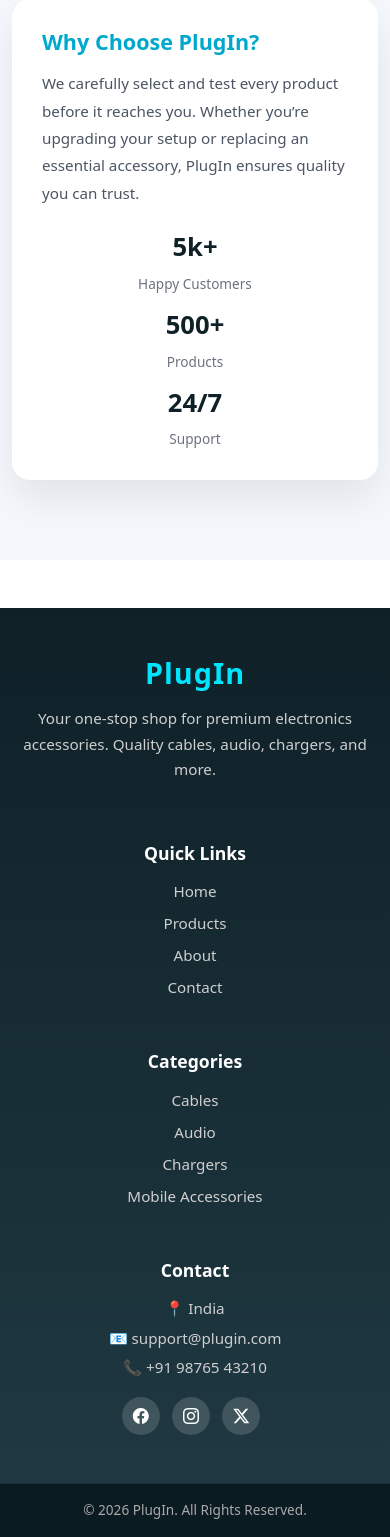
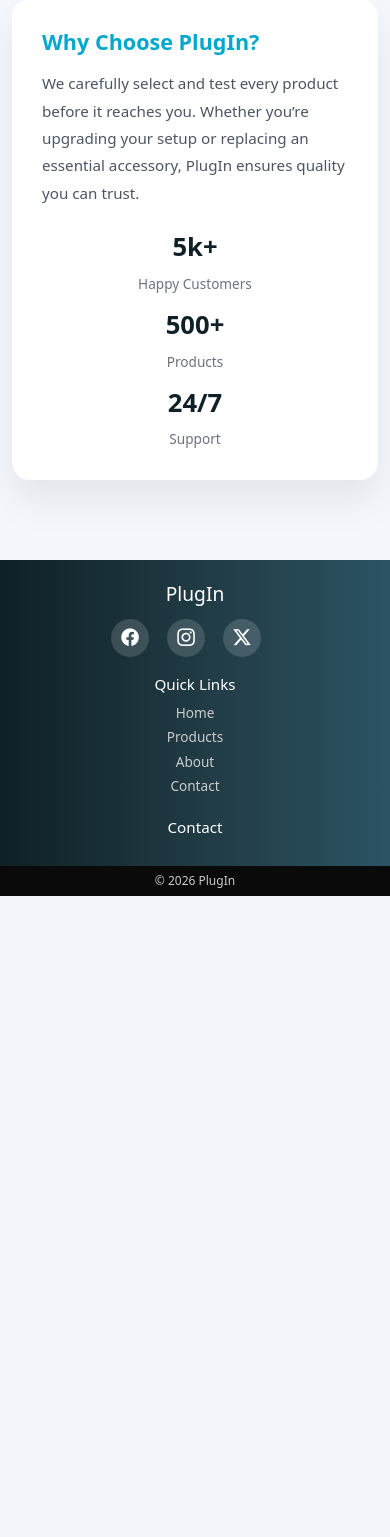
Before and after one commit to guna0223/Electronics_Accessories, a Django app: page /about/ in a window 390 px wide. Shown: the part 738-2275 px from the top of the page. After the commit the page ends 1634 px from the top, so only its background shows below. Run offline with Django 5.2, Linux system fonts and the light colour scheme.

Commit message:
update footer file all code

```diff
--- a/static/css/style.css
+++ b/static/css/style.css
@@ -1141,34 +1141,52 @@ body {
 
 /* END */
 /* footer */
-footer {
-    background: linear-gradient(180deg, #0f2027, #203a43);
-    color: #dcdcdc;
-    margin-top: 60px;
+
+/* ===============================
+   COMPACT FOOTER
+================================ */
+.site-footer {
+    background: linear-gradient(90deg, #0f2027, #203a43, #2c5364);
+    color: #ccc;
+    font-size: 0.9rem;
+}
+
+/* Grid */
+.footer-grid {
+    max-width: 1100px;
+    margin: auto;
+    padding: 30px 20px;
+    /* reduced padding */
+    display: grid;
+    grid-template-columns: repeat(3, 1fr);
+    gap: 25px;
+    /* reduced gap */
+}
+
+/* Columns */
+.footer-col {
+    display: flex;
+    flex-direction: column;
 }
 
 /* Brand */
 .footer-brand {
-    font-size: 1.8rem;
-    font-weight: 700;
-    color: #00e5ff;
-    letter-spacing: 1px;
-    margin-bottom: 15px;
+    color: #fff;
+    font-size: 1.4rem;
+    margin-bottom: 6px;
 }
 
 /* Titles */
 .footer-title {
-    font-size: 1.1rem;
-    font-weight: 600;
-    color: #ffffff;
-    margin-bottom: 15px;
+    color: #fff;
+    font-size: 1rem;
+    margin-bottom: 8px;
 }
 
 /* Text */
 .footer-text {
-    font-size: 0.95rem;
-    color: #cfcfcf;
-    line-height: 1.7;
+    line-height: 1.4;
+    margin-bottom: 4px;
 }
 
 /* Links */
@@ -1179,52 +1197,109 @@ footer {
 }
 
 .footer-links li {
-    margin-bottom: 8px;
+    margin-bottom: 4px;
+    /* tighter spacing */
 }
 
 .footer-links a {
+    color: #ccc;
     text-decoration: none;
-    color: #cfcfcf;
-    font-size: 0.95rem;
-    transition: all 0.3s ease;
 }
 
 .footer-links a:hover {
-    color: #00e5ff;
-    padding-left: 6px;
+    color: #fff;
 }
 
-/* ===============================
-   FOOTER BOTTOM
-================================ */
+/* Social icons */
+.footer-social {
+    margin-top: 8px;
+}
+
+.footer-social a {
+    color: #fff;
+    margin-right: 10px;
+    font-size: 1.1rem;
+}
+
+/* Bottom bar */
 .footer-bottom {
-    background: #0b1b22;
-    color: #a9a9a9;
-    font-size: 0.85rem;
-    border-top: 1px solid rgba(255, 255, 255, 0.08);
+    background: #0a0a0a;
+    text-align: center;
+    padding: 8px;
+    font-size: 0.8rem;
 }
 
 /* ===============================
    RESPONSIVE
 ================================ */
+
+/* ===============================
+   LARGE TABLETS & SMALL LAPTOPS
+================================ */
+@media (max-width: 992px) {
+    .footer-grid {
+        grid-template-columns: repeat(2, 1fr);
+        padding: 25px 16px;
+        gap: 20px;
+    }
+
+    .footer-brand {
+        font-size: 1.3rem;
+    }
+}
+
+/* ===============================
+   TABLETS & LARGE PHONES
+================================ */
 @media (max-width: 768px) {
+    .footer-grid {
+        grid-template-columns: 1fr;
+        text-align: center;
+        padding: 22px 14px;
+        gap: 18px;
+    }
+
+    .footer-social {
+        display: flex;
+        justify-content: center;
+    }
+
+    .footer-links li {
+        margin-bottom: 3px;
+    }
+}
+
+/* ===============================
+   SMALL MOBILE DEVICES
+================================ */
+@media (max-width: 480px) {
     .footer-brand {
-        text-align: center;
+        font-size: 1.2rem;
     }
 
     .footer-title {
-        margin-top: 20px;
-        text-align: center;
+        font-size: 0.95rem;
     }
 
-    .footer-links,
-    .footer-text {
-        text-align: center;
+    .footer-text,
+    .footer-links a {
+        font-size: 0.85rem;
+        line-height: 1.35;
     }
 
-    .footer-social {
-        text-align: center;
+    .footer-bottom {
+        padding: 6px;
+        font-size: 0.75rem;
     }
 }
 
-/* end  */
+
+@media (max-width: 480px) {
+    .footer-text {
+        display: none;
+    }
+}
+
+
+
+/* end */
--- a/templates/base/base.html
+++ b/templates/base/base.html
@@ -30,7 +30,7 @@
         {% block content %}{% endblock %}
     </main>
     <!-- footer -->
-    <footer class="tech-footer mt-5">
+    <footer class="site-footer">
         {% include 'base/includes/footer.html' %}
     </footer>
 
--- a/templates/base/includes/footer.html
+++ b/templates/base/includes/footer.html
@@ -1,17 +1,21 @@
-<div class="container py-5">
-    <div class="row gy-4">
+<div class="footer-grid">
 
-        <!-- Brand -->
-        <div class="col-lg-4 col-md-6">
+    <!-- Column 1 : Brand -->
+    <div class="footer-col">
         <h4 class="footer-brand">PlugIn</h4>
         <p class="footer-text">
-                Your one-stop shop for premium electronics accessories.
-                Quality cables, audio, chargers, and more.
+            Premium electronics accessories – cables, audio & chargers.
         </p>
+
+        <div class="footer-social">
+            <a href="#"><i class="bi bi-facebook"></i></a>
+            <a href="#"><i class="bi bi-instagram"></i></a>
+            <a href="#"><i class="bi bi-twitter-x"></i></a>
+        </div>
     </div>
 
-        <!-- Quick Links -->
-        <div class="col-lg-2 col-md-6">
+    <!-- Column 2 : Links -->
+    <div class="footer-col">
         <h5 class="footer-title">Quick Links</h5>
         <ul class="footer-links">
             <li><a href="{% url 'home_page' %}">Home</a></li>
@@ -21,35 +25,16 @@
         </ul>
     </div>
 
-        <!-- Categories -->
-        <div class="col-lg-3 col-md-6">
-            <h5 class="footer-title">Categories</h5>
-            <ul class="footer-links">
-                <li><a href="#">Cables</a></li>
-                <li><a href="#">Audio</a></li>
-                <li><a href="#">Chargers</a></li>
-                <li><a href="#">Mobile Accessories</a></li>
-            </ul>
-        </div>
-
-        <!-- Contact -->
-        <div class="col-lg-3 col-md-6">
+    <!-- Column 3 : Contact -->
+    <div class="footer-col">
         <h5 class="footer-title">Contact</h5>
-            <p class="footer-text mb-1">📍 India</p>
-            <p class="footer-text mb-1">📧 support@plugin.com</p>
+        <p class="footer-text">📍 India</p>
+        <p class="footer-text">📧 support@plugin.com</p>
         <p class="footer-text">📞 +91 98765 43210</p>
-
-            <div class="footer-social mt-3">
-                <a href="#"><i class="bi bi-facebook"></i></a>
-                <a href="#"><i class="bi bi-instagram"></i></a>
-                <a href="#"><i class="bi bi-twitter-x"></i></a>
-            </div>
     </div>
 
 </div>
+
+<div class="footer-bottom">
+    © {{ year|default:2026 }} PlugIn
 </div>
-
-<!-- Bottom -->
-<div class="footer-bottom text-center py-3">
-    © {{ year|default:2026 }} PlugIn. All Rights Reserved.
-</div>
```
Lines whose indentation alone changed are shown as unchanged.
